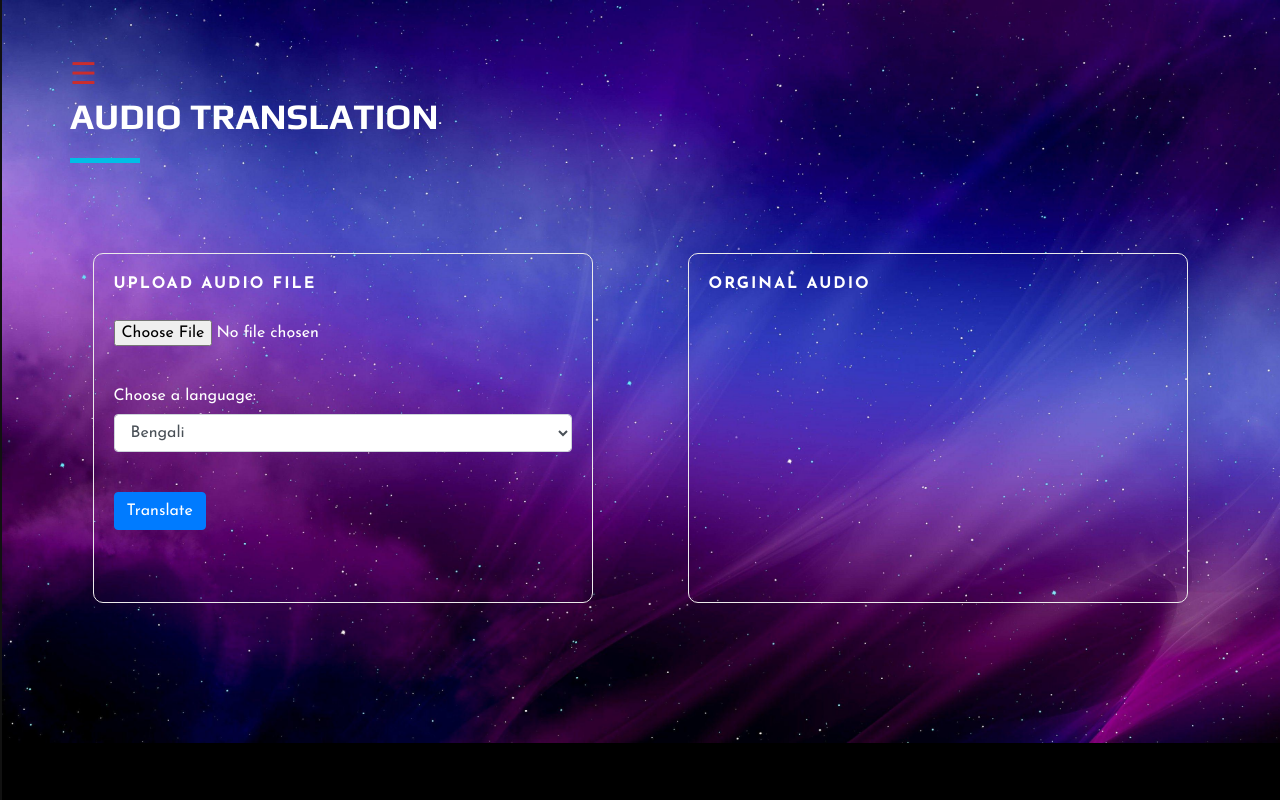
After one commit to MUKILAN-2003/PROXY-24-TECH-CREED, a Flask app: page /audio in a window 1280 px wide. The commit adds this page. Run offline with Flask 3, Linux system fonts and the light colour scheme; some libraries are stand-ins or nearby versions.

Commit message:
Audio Transliterature Check and Code Implementation

```diff
--- a/models/utils.py
+++ b/models/utils.py
@@ -3,6 +3,11 @@ import os
 
 # libraries for multilanguage translation
 from transformers import AutoTokenizer, AutoModelForSeq2SeqLM, pipeline
+
+import speech_recognition as sr
+from pydub import AudioSegment
+from pydub.silence import split_on_silence
+import sys
 
 # Language TRanslation
 checkpoint = 'facebook/nllb-200-distilled-600M'
--- /dev/null
+++ b/templates/audio.html
@@ -0,0 +1,116 @@
+<!DOCTYPE html>
+<html lang="en">
+<head>
+    <meta charset="UTF-8">
+    <meta name="viewport" content="width=device-width, initial-scale=1.0">
+    <title>Audiototext</title>
+
+    <!-- Google Font -->
+  <link href="https://fonts.googleapis.com/css2?family=Play:wght@400;700&display=swap" rel="stylesheet">
+  <link href="https://fonts.googleapis.com/css2?family=Josefin+Sans:wght@300;400;500;600;700&display=swap"
+      rel="stylesheet">
+
+  <!-- Css Styles -->
+  <link rel="stylesheet" href="static/css/bootstrap.min.css" type="text/css">
+  <link rel="stylesheet" href="static/css/font-awesome.min.css" type="text/css">
+  <link rel="stylesheet" href="static/css/elegant-icons.css" type="text/css">
+  <link rel="stylesheet" href="static/css/owl.carousel.min.css" type="text/css">
+  <link rel="stylesheet" href="static/css/magnific-popup.css" type="text/css">
+  <link rel="stylesheet" href="static/css/slicknav.min.css" type="text/css">
+  <link rel="stylesheet" href="static/css/style.css" type="text/css">
+</head>
+<body>
+
+    <!-- Team Section Begin -->
+  <section class="team spad set-bg" data-setbg="static/img/blog/blog-5.jpg" style="background-image: url(&quot;static/img/blog/blog-5.jpg&quot;);">
+    <div class="container">
+      <div class="row">
+        <div class="col-lg-12">
+            <div id="mySidenav" class="sidenav">
+                <a href="javascript:void(0)" class="closebtn" onclick="closeNav()">&times;</a>
+                <a href="/">Home</a>
+                <a href="/text">Text Translate</a>
+                <a href="/audio">Audio Translate</a>
+                <a href="/video">Video Translate</a>
+                <a href="/image">Image Translate</a>
+                <a href="/texttran">Text Transliteration</a>
+                <a href="/audiotran">Audio Transliteration</a>
+                <a href="/videotran">Video Transliteration</a>
+                <a href="/imagetran">Image Transliteration</a>
+                <a class="btn btn-primary" style="color: white; margin: 20px;" href="/logout">logout</a>
+              </div>
+
+
+              <span style="color: rgb(202, 45, 45);  font-size:30px;" onclick="openNav()">&#x2630;</span>
+
+              <script>
+              function openNav() {
+                document.getElementById("mySidenav").style.width = "250px";
+              }
+
+              function closeNav() {
+                document.getElementById("mySidenav").style.width = "0";
+              }
+              </script>
+            <div class="section-title team__title">
+
+                <h2 id='page-headning'>AUDIO TRANSLATION</h2>
+            </div>
+        </div>
+    </div>
+        <div class="row">
+            <div class="col-lg-12">
+        <div class="section-title">
+          <div class="video-box">
+                <div class="Translate">
+                  <span><b>Upload Audio File</b></span><br>
+                  <form action="/audio" method="post" enctype="multipart/form-data">
+                    <input type="file" name="file" class="" id="inputGroupFile01">
+
+
+                   <label style="padding-top: 40px;" for="language">Choose a language:</label>
+                   {% if common_language  %}
+                   <select class="form-control" id="language" name="lang">
+                     {% for key, value in common_language.items() %}
+
+                       <option value="{{value}}">{{key}}</option>
+                     {% endfor %}
+
+                   </select><br><br>
+                   {% endif %}
+                   <!-- <input type="file" id="myFile" name="filename"/> -->
+                   <button class="btn btn-primary" type="submit">Translate</button>
+                    </form>
+                </div>
+                <div class="Translate">
+                  <span><b>Orginal Audio</b></span><br>
+                  {% if result  %}
+                  <audio controls src="/static/uploads/audio/{{translatedaudiopath}}"></audio><br><br>
+
+                  <span><b>Translated Audio</b></span><br>
+                  <audio controls src="/static/uploads/translatedaudio/{{translatedaudiopath}}"></audio><br><br>
+
+
+                   {% endif %}
+
+                </div>
+                {% if result  %}
+                <div class="Translate">
+                  <span>Translated Text</span>
+                  <textarea type="text" placeholder="Your Transcript" class="form-control" style="height: 220px; width: 350px;">{{translated_text}}</textarea>
+                </div>
+
+                   {% endif %}
+
+
+          </div>
+          </div>
+            </div>
+        </div>
+
+
+    </div>
+</section>
+
+</body>
+</html>
--- a/views/views.py
+++ b/views/views.py
@@ -3,7 +3,62 @@ from flask import Flask, render_template, request, redirect, url_for, flash
 from app import *
 from models.utils import *
 
+import sys
+
+common_language = {
+    "Bengali": "ben_Beng",
+    "Gujarati": "guj_Gujr",
+    "Hindi": "hin_Deva",
+    "Kannada": "kan_Knda",
+    "Malayalam": "mal_Mlym",
+    "Marathi": "mar_Deva",
+    "Nepali": "npi_Deva",
+    "Sinhala": "sin_Sinh",
+    "Tamil": "tam_Taml",
+    "Telugu": "tel_Telu",
+    "Urdu": "urd_Arab",
+    "English": "eng_Latn"
+}
 
 @app.route('/')
 def home():
     return render_template('home.html')
+
+@app.route('/dashboard')
+def dashboard():
+    return render_template('dashboard.html')
+
+
+@app.route('/text', methods=["POST", "GET"])
+def text():
+    if request.method == "POST":
+        lag = request.form.get("lag")
+        text = request.form.get("text")
+        sourceLang = dectLang(text)
+        translatedText = text2textTranslation(source=sourceLang, target=lag, text=text)
+        return render_template('text.html', translatedText=translatedText,common_language = common_language)
+    return render_template('text.html',common_language = common_language)
+
+# input - audio file and language
+# output - translated audio filepath
+@app.route('/audio', methods=["POST", "GET"])
+def audio():
+    if request.method == "POST":
+        file = request.files['file']
+        language = request.form['lang']
+        if file.filename == '' :
+            flash('No image selected for uploading')
+            return redirect(request.url)
+
+        else:
+            audiopath = os.path.join(app.config['UPLOAD_FOLDER'], 'audio',file.filename)
+            translatedaudiofolder = os.path.join(app.config['UPLOAD_FOLDER'], 'translatedaudio')
+            translatedaudiopath = os.path.join(translatedaudiofolder, file.filename)
+            file.save(audiopath)
+            translated_text = englishaudio_englishtext(file.filename,language)
+            text_audio(translated_text,languageCode2Lang[language],translatedaudiopath)
+
+            return render_template('audio.html',common_language = common_language,result=True,  translated_text=translated_text,translatedaudiopath=file.filename)
+
+
+    return render_template('audio.html',common_language = common_language,result=False,translated_text='',translatedaudiopath='')
```
Also changed, not shown: app.py (+10 -3 lines), templates/dashboard.html (+0 -61 lines), templates/text.html (added, +115 -0 lines), 8 other files.
